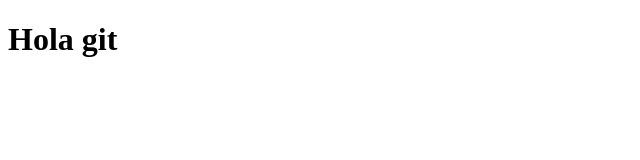
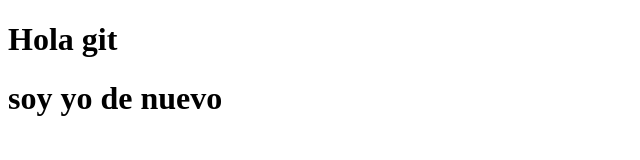
Before and after one commit to AlejandroSotoH/prueba1, a plain HTML site: page index.html in a window 1280 px wide. Shown: the whole page, without its empty margins (0-640 px from the left). Drawn offline with Linux system fonts and the light colour scheme.

Commit message:
Update index.html

```diff
--- a/index.html
+++ b/index.html
@@ -6,6 +6,7 @@
 </head>
 <body>
 	<h1>Hola git</h1>
+	<h1>soy yo de nuevo</h1>
 
 </body>
 </html>
```
